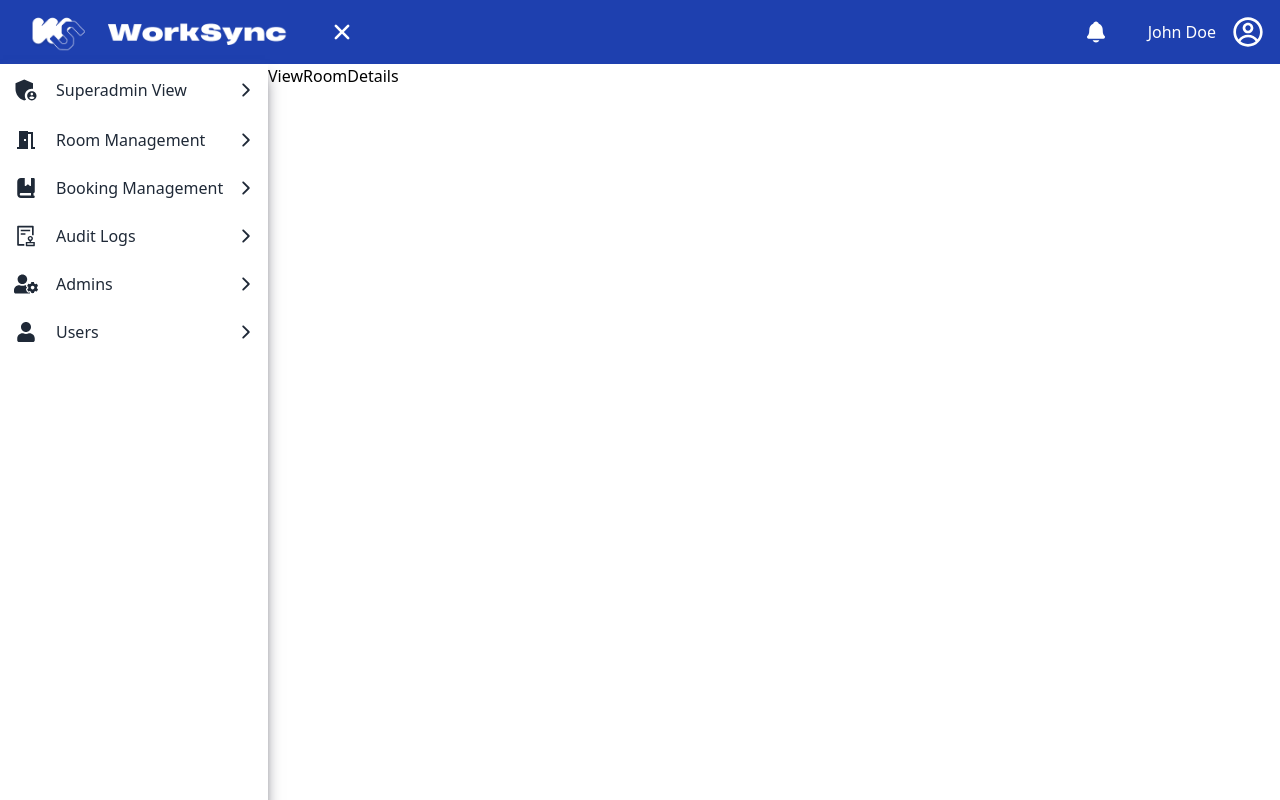
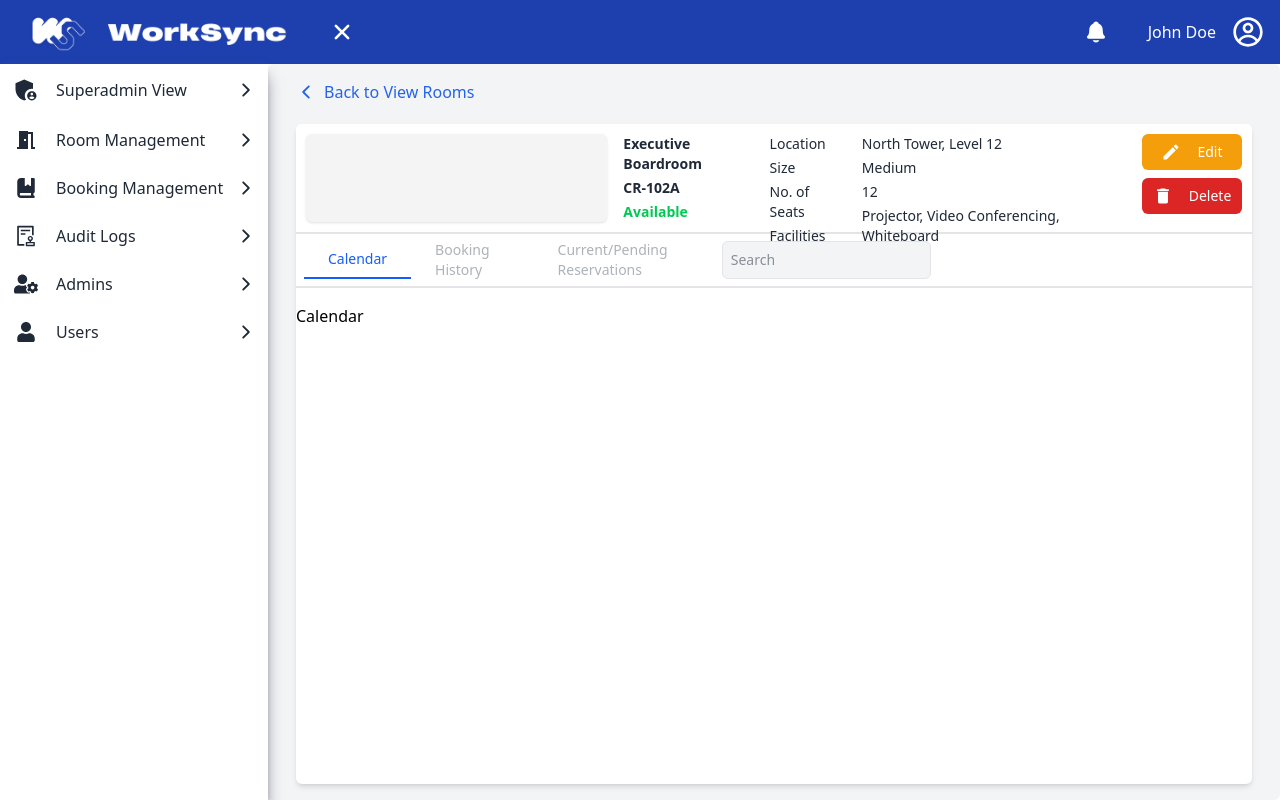
Before and after one commit to donnabell-s/WorkSync-frontend, a React (Vite) app: page /admin/rooms/room-detail in a window 1280 px wide. Built offline with nearby package versions, Linux system fonts and the light colour scheme.

Commit message:
Room detail header created & Initialized subfiles/body components
Subfiles/body components are Calendar, History, Reservations for the tabs in room detail view

```diff
--- a/src/views/components/Layout/AdminSuperAdminLayout/SideNavLink.tsx
+++ b/src/views/components/Layout/AdminSuperAdminLayout/SideNavLink.tsx
@@ -1,5 +1,5 @@
 import React from 'react'
-import { IoIosArrowForward } from "react-icons/io";
+// import { IoIosArrowForward } from "react-icons/io";
 
 interface SideNavLinkProps {
     label: string;
--- /dev/null
+++ b/src/views/containers/Admin-Superadmin/RoomManagement/ViewRoomDetails/RoomDetails/Calendar.tsx
@@ -0,0 +1,9 @@
+import React from 'react'
+
+const Calendar = () => {
+  return (
+    <div>Calendar</div>
+  )
+}
+
+export default Calendar
--- /dev/null
+++ b/src/views/containers/Admin-Superadmin/RoomManagement/ViewRoomDetails/RoomDetails/History.tsx
@@ -0,0 +1,9 @@
+import React from 'react'
+
+const History = () => {
+  return (
+    <div>History</div>
+  )
+}
+
+export default History
--- /dev/null
+++ b/src/views/containers/Admin-Superadmin/RoomManagement/ViewRoomDetails/RoomDetails/Reservations.tsx
@@ -0,0 +1,9 @@
+import React from 'react'
+
+const Reservations = () => {
+  return (
+    <div>Reservations</div>
+  )
+}
+
+export default Reservations
--- a/src/views/containers/Admin-Superadmin/RoomManagement/ViewRoomDetails/ViewRoomDetails.tsx
+++ b/src/views/containers/Admin-Superadmin/RoomManagement/ViewRoomDetails/ViewRoomDetails.tsx
@@ -1,8 +1,33 @@
-import React from 'react'
+import React, { useState } from 'react'
+import { IoIosArrowBack } from "react-icons/io";
+import ViewRoomHeader from './ViewRoomHeader';
+import Calendar from './RoomDetails/Calendar';
+import History from './RoomDetails/History';
+import Reservations from './RoomDetails/Reservations';
 
 const ViewRoomDetails = () => {
+
+  const [activeTab, setActiveTab] = useState('Calendar');
+
+  const handleTabClick = (tab: string) => {
+    setActiveTab(tab);
+  };
+
   return (
-    <div>ViewRoomDetails</div>
+    <div className='flex flex-col gap-0 bg-[#F3F4F6] w-full h-full px-7 py-4 rounded-md'>
+      <span>
+        <a href="/admin/rooms/view" className='flex items-center gap-2 text-[#2563EB] text-md font-medium cursor-pointer hover:underline'>
+          <IoIosArrowBack className='size-5' />
+          Back to View Rooms
+        </a>
+      </span>
+      <div className='flex flex-col gap-4 mt-5 bg-white h-full w-full rounded-md shadow-md'>
+        <ViewRoomHeader activeTab={activeTab} handleTabClick={handleTabClick} />
+        {activeTab === 'Calendar' && <Calendar />}
+        {activeTab === 'History' && <History />}
+        {activeTab === 'Reservations' && <Reservations />}
+      </div>
+    </div>
   )
 }
 
--- /dev/null
+++ b/src/views/containers/Admin-Superadmin/RoomManagement/ViewRoomDetails/ViewRoomHeader.tsx
@@ -0,0 +1,82 @@
+import React, { useState } from 'react'
+import { MdEdit, MdDelete } from "react-icons/md";
+import { IoSearch } from "react-icons/io5";
+
+interface ViewRoomHeaderProps {
+    activeTab: string;
+    handleTabClick: (tab: string) => void;
+}
+
+const ViewRoomHeader: React.FC<ViewRoomHeaderProps> = ({ activeTab, handleTabClick }) => {
+
+    return (
+        <div className='flex flex-col items-center justify-between w-full bg-white divide-zinc-200 divide-y-2 border-b-2 border-zinc-200 rounded-tl-md rounded-tr-md text-[#1F2937]'>
+            <div className='w-full flex p-2.5 gap-4'>
+                <div className='h-22 rounded-md shadow-sm bg-zinc-100 w-2/6'>
+                    <img src="" alt="" />
+                </div>
+                <div className='h-22 rounded-md w-3/6 flex gap-8'>
+                    <div className='flex flex-col text-sm gap-1'>
+                        <div className='font-bold'>Executive Boardroom</div>
+                        <div className='font-bold'>CR-102A</div>
+                        <div className='font-bold text-green-500'>Available</div>
+                        <div></div>
+                    </div>
+                    <div className='flex flex-col text-sm gap-1'>
+                        <div className='font-medium'>Location</div>
+                        <div className='font-medium'>Size</div>
+                        <div className='font-medium'>No. of Seats</div>
+                        <div className='font-medium'>Facilities</div>
+                    </div>
+                    <div className='flex flex-col text-sm gap-1'>
+                        <div>North Tower, Level 12</div>
+                        <div>Medium</div>
+                        <div>12</div>
+                        <div>Projector, Video Conferencing, Whiteboard</div>
+                    </div>
+                </div>
+                <div className='h-22 rounded-md w-1/6 flex flex-col gap-2 items-end'>
+                    <button className='text-white text-sm bg-[#F59E0B] hover:bg-[#f5740b] flex gap-4 p-2 rounded-md items-center w-25 justify-center transform transition-all duration-300 cursor-pointer'>
+                        <MdEdit className='size-5 text-white' />
+                        Edit
+                    </button>
+                    <button className='text-white text-sm bg-[#DC2626] hover:bg-[#b71e1e] flex gap-4 p-2 rounded-md items-center w-25 justify-center transform transition-all duration-300 cursor-pointer'>
+                        <MdDelete className='size-5 text-white' />
+                        Delete
+                    </button>
+                </div>
+            </div>
+            <div className='w-full h-13 flex items-center justify-between px-2'>
+                <div className='h-full w-4/9 flex text-sm items-center justify-start text-[#acb3b9] font-medium'>
+                    <div className={`px-6 p-2 cursor-pointer ${activeTab === 'Calendar' ? 'border-b-2 border-blue-600 text-blue-600' : ''}`} onClick={() => handleTabClick('Calendar')}>
+                        <p className='w-full'>Calendar</p>
+                    </div>
+                    <div className={`px-6 p-2 cursor-pointer ${activeTab === 'History' ? 'border-b-2 border-blue-600 text-blue-600' : ''}`} onClick={() => handleTabClick('History')}>
+                        <p className='w-full'>Booking History</p>
+                    </div>
+                    <div className={`px-6 p-2 cursor-pointer ${activeTab === 'Reservations' ? 'border-b-2 border-blue-600 text-blue-600' : ''}`} onClick={() => handleTabClick('Reservations')}>
+                        <p className='w-full'>Current/Pending Reservations</p>
+                    </div>
+                </div>
+
+                <div className='h-full w-2/9 flex items-center'>
+                    <div className='w-full flex items-center border border-zinc-200 rounded-md p-2 bg-[#F3F4F6] focus-within:border-zinc-400'>
+                        <input type="text" placeholder='Search' className='outline-none flex-grow text-sm' />
+                        <IoSearch className='text-gray-500 size-5' />
+                    </div>
+                </div>
+
+                {activeTab === 'Calendar' ?
+                    <div className='h-full w-3/9 items-center flex gap-4 text-sm px-10'></div> :
+                    <div className='h-full w-3/9 items-center flex gap-4 text-sm px-10'>
+                        <p className=''>Filter by:</p>
+                        <select name="" id="" className='border border-zinc-200 rounded-md p-2 bg-[#F3F4F6] focus:border-zinc-400 px-6 cursor-pointer justify-start'>
+                            <option value="">This Week</option>
+                        </select>
+                    </div>}
+            </div>
+        </div>
+    )
+}
+
+export default ViewRoomHeader
```
